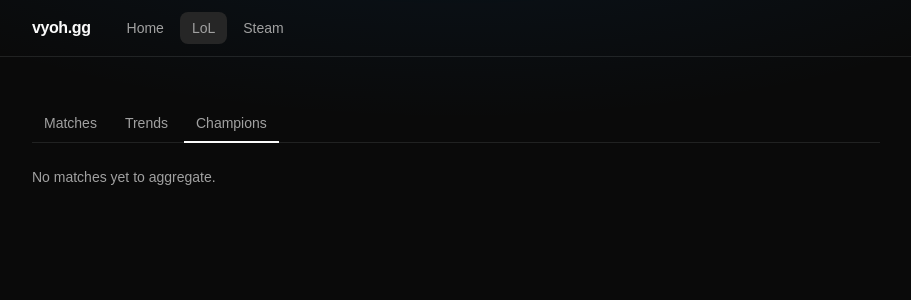
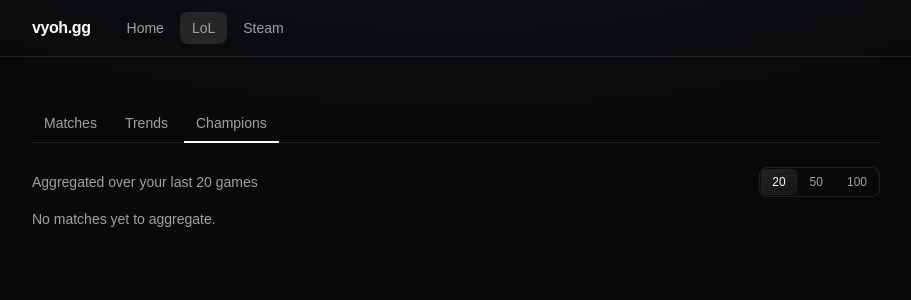
Before and after one commit to sergeantjonas/vyoh.gg, a React (Vite) app in the folder apps/web/: page /lol/1/champions in a window 1280 px wide. Shown: the top 300 px of the page, without its empty margins (184-1095 px from the left). Built offline with nearby package versions, Linux system fonts and the light colour scheme; no server answers.

Commit message:
feat: infinite-scroll match list and shared match-count selector

```diff
--- /dev/null
+++ b/apps/web/src/lol/match-count-selector.tsx
@@ -0,0 +1,43 @@
+import { cn } from "@/lib/utils";
+import { m } from "motion/react";
+
+export const MATCH_COUNT_OPTIONS = [20, 50, 100] as const;
+export type MatchCountOption = (typeof MATCH_COUNT_OPTIONS)[number];
+
+export function MatchCountSelector({
+  value,
+  onChange,
+  layoutId,
+}: {
+  value: MatchCountOption;
+  onChange: (value: MatchCountOption) => void;
+  layoutId: string;
+}) {
+  return (
+    <div className="flex items-center gap-1 rounded-md border p-0.5">
+      {MATCH_COUNT_OPTIONS.map((opt) => {
+        const active = value === opt;
+        return (
+          <button
+            type="button"
+            key={opt}
+            onClick={() => onChange(opt)}
+            className={cn(
+              "relative rounded px-2.5 py-1 text-xs font-medium transition-colors",
+              active ? "text-foreground" : "text-muted-foreground hover:text-foreground"
+            )}
+          >
+            <span className="relative z-10">{opt}</span>
+            {active && (
+              <m.div
+                layoutId={layoutId}
+                className="absolute inset-0 rounded bg-gradient-to-br from-foreground/10 to-foreground/5 ring-1 ring-foreground/10"
+                transition={{ type: "spring", stiffness: 500, damping: 35 }}
+              />
+            )}
+          </button>
+        );
+      })}
+    </div>
+  );
+}
--- a/apps/web/src/lol/use-matches.ts
+++ b/apps/web/src/lol/use-matches.ts
@@ -1,12 +1,21 @@
 import { HttpError } from "@/lib/http-error";
-import { useQuery } from "@tanstack/react-query";
+import { useInfiniteQuery, useQuery } from "@tanstack/react-query";
 import type { LolAccount, MatchSummary } from "@vyoh/shared";
 
 const API_URL = "http://localhost:2010";
+export const MATCHES_PAGE_SIZE = 20;
 
-async function fetchMatches(account: LolAccount): Promise<MatchSummary[]> {
+async function fetchMatchesPage(
+  account: LolAccount,
+  start: number,
+  count: number = MATCHES_PAGE_SIZE
+): Promise<MatchSummary[]> {
+  const params = new URLSearchParams({
+    start: String(start),
+    count: String(count),
+  });
   const res = await fetch(
-    `${API_URL}/lol/summoners/${encodeURIComponent(account.region)}/${encodeURIComponent(account.gameName)}/${encodeURIComponent(account.tagLine)}/matches`
+    `${API_URL}/lol/summoners/${encodeURIComponent(account.region)}/${encodeURIComponent(account.gameName)}/${encodeURIComponent(account.tagLine)}/matches?${params}`
   );
   if (!res.ok) {
     let message = `HTTP ${res.status}`;
@@ -22,12 +31,35 @@ async function fetchMatches(account: LolAccount): Promise<MatchSummary[]> {
 }
 
 export function useMatches(account: LolAccount | undefined) {
-  return useQuery({
+  return useInfiniteQuery({
     queryKey: ["lol", "matches", account?.region, account?.gameName, account?.tagLine],
-    queryFn: () => {
+    queryFn: ({ pageParam }) => {
       if (!account) throw new Error("No account");
-      return fetchMatches(account);
+      return fetchMatchesPage(account, pageParam);
+    },
+    initialPageParam: 0,
+    getNextPageParam: (lastPage, _allPages, lastPageParam) => {
+      if (lastPage.length < MATCHES_PAGE_SIZE) return undefined;
+      return lastPageParam + MATCHES_PAGE_SIZE;
     },
     enabled: account !== undefined,
   });
 }
+
+export function useMatchesWindow(account: LolAccount | undefined, count: number) {
+  return useQuery({
+    queryKey: [
+      "lol",
+      "matches-window",
+      account?.region,
+      account?.gameName,
+      account?.tagLine,
+      count,
+    ],
+    queryFn: () => {
+      if (!account) throw new Error("No account");
+      return fetchMatchesPage(account, 0, count);
+    },
+    enabled: account !== undefined,
+  });
+}
--- a/apps/web/src/routes/lol/$accountSlug/champions.tsx
+++ b/apps/web/src/routes/lol/$accountSlug/champions.tsx
@@ -1,8 +1,10 @@
 import { useAccountFromSlug } from "@/identity/use-account-from-slug";
 import { aggregateChampionStats } from "@/lol/champion-stats";
 import { ChampionTable } from "@/lol/champion-table";
-import { useMatches } from "@/lol/use-matches";
+import { type MatchCountOption, MatchCountSelector } from "@/lol/match-count-selector";
+import { useMatchesWindow } from "@/lol/use-matches";
 import { createFileRoute } from "@tanstack/react-router";
+import { useState } from "react";
 
 export const Route = createFileRoute("/lol/$accountSlug/champions")({
   component: ChampionsPage,
@@ -11,24 +13,29 @@ export const Route = createFileRoute("/lol/$accountSlug/champions")({
 function ChampionsPage() {
   const { accountSlug } = Route.useParams();
   const account = useAccountFromSlug(accountSlug);
-  const matches = useMatches(account);
-
-  if (matches.isPending && account) {
-    return <p className="text-sm text-muted-foreground">Loading champion stats…</p>;
-  }
-
-  if (!matches.data || matches.data.length === 0) {
-    return <p className="text-sm text-muted-foreground">No matches yet to aggregate.</p>;
-  }
-
-  const stats = aggregateChampionStats(matches.data);
+  const [count, setCount] = useState<MatchCountOption>(20);
+  const matches = useMatchesWindow(account, count);
 
   return (
     <div className="flex flex-col gap-3">
-      <p className="text-sm text-muted-foreground">
-        Aggregated over your last {matches.data.length} games.
-      </p>
-      <ChampionTable stats={stats} />
+      <div className="flex items-center justify-between">
+        <h2 className="text-sm font-medium text-muted-foreground">
+          Aggregated over your last {count} games
+        </h2>
+        <MatchCountSelector
+          value={count}
+          onChange={setCount}
+          layoutId="champions-count-indicator"
+        />
+      </div>
+
+      {matches.isPending && account ? (
+        <p className="text-sm text-muted-foreground">Loading champion stats…</p>
+      ) : !matches.data || matches.data.length === 0 ? (
+        <p className="text-sm text-muted-foreground">No matches yet to aggregate.</p>
+      ) : (
+        <ChampionTable stats={aggregateChampionStats(matches.data)} />
+      )}
     </div>
   );
 }
--- a/apps/web/src/routes/lol/$accountSlug/matches/index.tsx
+++ b/apps/web/src/routes/lol/$accountSlug/matches/index.tsx
@@ -4,6 +4,7 @@ import { MatchList } from "@/lol/match-list";
 import { MatchListSkeleton } from "@/lol/match-list-skeleton";
 import { useMatches } from "@/lol/use-matches";
 import { createFileRoute } from "@tanstack/react-router";
+import { useEffect, useMemo, useRef } from "react";
 
 export const Route = createFileRoute("/lol/$accountSlug/matches/")({
   component: MatchesPage,
@@ -13,6 +14,25 @@ function MatchesPage() {
   const { accountSlug } = Route.useParams();
   const account = useAccountFromSlug(accountSlug);
   const matches = useMatches(account);
+
+  const flat = useMemo(() => matches.data?.pages.flat() ?? [], [matches.data?.pages]);
+
+  const sentinelRef = useRef<HTMLDivElement | null>(null);
+
+  useEffect(() => {
+    const node = sentinelRef.current;
+    if (!node || !matches.hasNextPage) return;
+    const observer = new IntersectionObserver(
+      (entries) => {
+        if (entries[0]?.isIntersecting && !matches.isFetchingNextPage) {
+          matches.fetchNextPage();
+        }
+      },
+      { rootMargin: "200px" }
+    );
+    observer.observe(node);
+    return () => observer.disconnect();
+  }, [matches.hasNextPage, matches.isFetchingNextPage, matches.fetchNextPage]);
 
   return (
     <div className="flex flex-col gap-4">
@@ -25,7 +45,20 @@ function MatchesPage() {
           </Button>
         </div>
       )}
-      {matches.data && <MatchList matches={matches.data} accountSlug={accountSlug} />}
+      {flat.length > 0 && <MatchList matches={flat} accountSlug={accountSlug} />}
+
+      {matches.hasNextPage && (
+        <div ref={sentinelRef} className="flex items-center justify-center py-2">
+          <Button
+            variant="outline"
+            size="sm"
+            onClick={() => matches.fetchNextPage()}
+            disabled={matches.isFetchingNextPage}
+          >
+            {matches.isFetchingNextPage ? "Loading…" : "Load more"}
+          </Button>
+        </div>
+      )}
     </div>
   );
 }
--- a/apps/web/src/routes/lol/$accountSlug/trends.tsx
+++ b/apps/web/src/routes/lol/$accountSlug/trends.tsx
@@ -1,4 +1,5 @@
 import { useAccountFromSlug } from "@/identity/use-account-from-slug";
+import { type MatchCountOption, MatchCountSelector } from "@/lol/match-count-selector";
 import { TrendKda } from "@/lol/trend-kda";
 import { TrendQueue } from "@/lol/trend-queue";
 import { TrendRecord } from "@/lol/trend-record";
@@ -8,8 +9,9 @@ import {
   computeTrendSummary,
 } from "@/lol/trend-stats";
 import { TrendSummaryCards } from "@/lol/trend-summary";
-import { useMatches } from "@/lol/use-matches";
+import { useMatchesWindow } from "@/lol/use-matches";
 import { createFileRoute } from "@tanstack/react-router";
+import { useState } from "react";
 
 export const Route = createFileRoute("/lol/$accountSlug/trends")({
   component: TrendsPage,
@@ -18,26 +20,34 @@ export const Route = createFileRoute("/lol/$accountSlug/trends")({
 function TrendsPage() {
   const { accountSlug } = Route.useParams();
   const account = useAccountFromSlug(accountSlug);
-  const matches = useMatches(account);
-
-  if (matches.isPending && account) {
-    return <p className="text-sm text-muted-foreground">Loading trends…</p>;
-  }
-
-  if (!matches.data || matches.data.length === 0) {
-    return <p className="text-sm text-muted-foreground">No matches yet to chart.</p>;
-  }
-
-  const summary = computeTrendSummary(matches.data);
-  const kdaSeries = computeKdaSeries(matches.data);
-  const queueCounts = computeQueueCounts(matches.data);
+  const [count, setCount] = useState<MatchCountOption>(20);
+  const matches = useMatchesWindow(account, count);
 
   return (
-    <div className="flex flex-col gap-8">
-      <TrendSummaryCards summary={summary} />
-      <TrendRecord matches={matches.data} />
-      <TrendKda points={kdaSeries} />
-      <TrendQueue counts={queueCounts} />
+    <div className="flex flex-col gap-6">
+      <div className="flex items-center justify-between">
+        <h2 className="text-sm font-medium text-muted-foreground">
+          Trends over your last {count} games
+        </h2>
+        <MatchCountSelector
+          value={count}
+          onChange={setCount}
+          layoutId="trends-count-indicator"
+        />
+      </div>
+
+      {matches.isPending && account ? (
+        <p className="text-sm text-muted-foreground">Loading trends…</p>
+      ) : !matches.data || matches.data.length === 0 ? (
+        <p className="text-sm text-muted-foreground">No matches yet to chart.</p>
+      ) : (
+        <div className="flex flex-col gap-8">
+          <TrendSummaryCards summary={computeTrendSummary(matches.data)} />
+          <TrendRecord matches={matches.data} />
+          <TrendKda points={computeKdaSeries(matches.data)} />
+          <TrendQueue counts={computeQueueCounts(matches.data)} />
+        </div>
+      )}
     </div>
   );
 }
```
Also changed, not shown: 1 other file (tests, documents, lock files or other folders).
